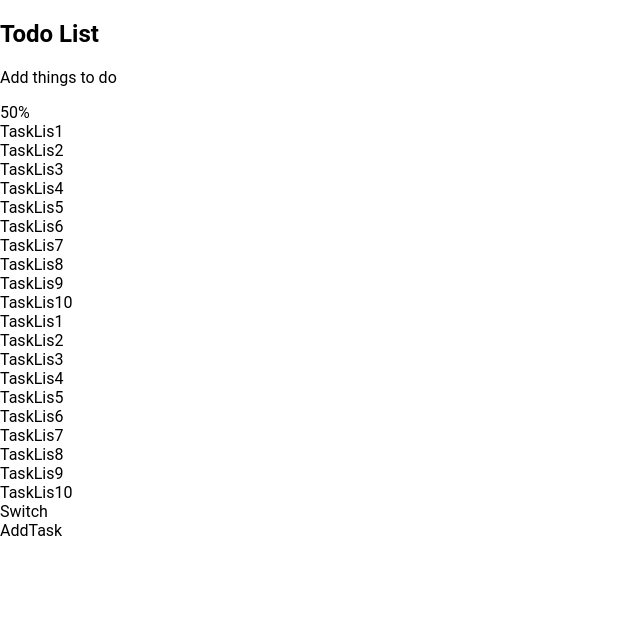
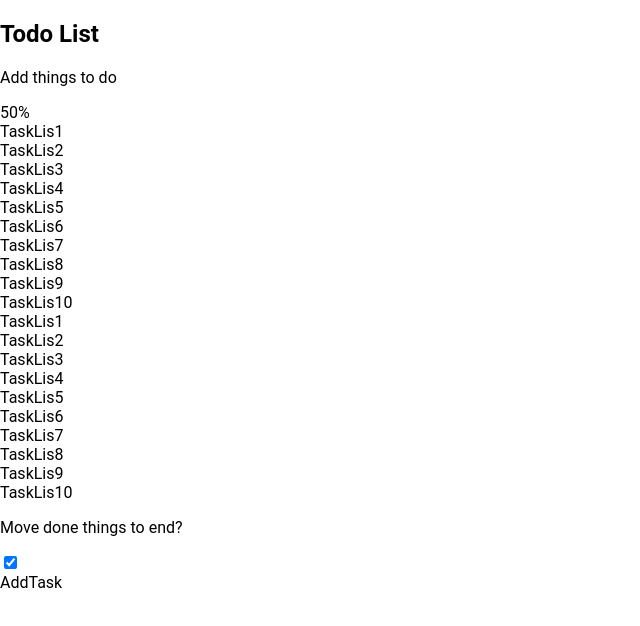
Before and after one commit to benzhub/react-todo-list, a React (Create React App) app: page / in a window 1280 px wide. Shown: the top 626 px of the page, without its empty margins (0-640 px from the left). Built offline with nearby package versions, Linux system fonts and the light colour scheme.

Commit message:
feat: Switch Component

```diff
--- a/package.json
+++ b/package.json
@@ -7,6 +7,7 @@
     "@testing-library/jest-dom": "^5.14.1",
     "@testing-library/react": "^13.0.0",
     "@testing-library/user-event": "^13.2.1",
+    "classnames": "2.5.1",
     "react": "18",
     "react-dom": "18",
     "react-scripts": "5.0.1",
--- a/src/App.js
+++ b/src/App.js
@@ -3,18 +3,24 @@ import TaskList from "./components/TaskList";
 import Progress from "./components/Progress";
 import Switch from "./components/Switch";
 import AddTask from "./components/AddTask";
+import { useState } from "react";
 
 function App() {
+  const [checked, setChecked] = useState(true);
+
+  const handleIsCheckedSwitchToggle = () => {
+    setChecked((prev) => !prev);
+  };
   return (
     <div className="p-4 flex justify-center items-center h-screen">
-      <main className="pt-10 pb-4 border border-gray-200/30 w-[500px] grid grid-cols-1 grid-rows-[1fr_auto] rounded-lg bg-gradient-to-t from-[#f2ebf8] to-[#e5f8f9]">
+      <main className="pt-10 pb-4 border border-gray-200/30 w-[500px] grid grid-cols-1 grid-rows-[1fr_auto] rounded-lg bg-gradient-to-t from-[#efe3f4] to-[#eaf7f8]">
         <div className="flex flex-col">
           <Header title="Todo List" description="Add things to do" />
           <div className="h-[2px] bg-[#c7c5c5] mx-4" />
-          <Progress percentage={50}/>
+          <Progress percentage={50} />
           <TaskList />
           <div className="h-[2px] bg-[#c7c5c5] mx-4" />
-          <Switch />
+          <Switch checked={checked} onChange={handleIsCheckedSwitchToggle} />
         </div>
         <AddTask />
       </main>
--- a/src/components/Switch.js
+++ b/src/components/Switch.js
@@ -1,9 +1,39 @@
-import React from 'react'
+import React from "react";
+import classNames from "classnames";
 
-const Switch = () => {
+const Switch = ({ checked, onChange }) => {
   return (
-    <div className='p-4 h-[100px]'>Switch</div>
-  )
-}
+    <div className="p-4 flex justify-end items-top gap-2 pb-10">
+      <p className="text-gray-600/70">Move done things to end?</p>
+      <label className="inline-flex items-center cursor-pointer">
+        <input
+          type="checkbox"
+          className="sr-only"
+          checked={checked}
+          onChange={onChange}
+        />
+        <div
+          className={classNames(
+            "relative w-11 h-6 rounded-full transition-colors duration-300 ease-in-out",
+            {
+              "bg-gray-300": checked,
+              "bg-gray-100": !checked,
+            }
+          )}
+        >
+          <div
+            className={classNames(
+              "absolute left-0.5 top-0.5 w-5 h-5 rounded-full transition-transform duration-300 ease-in-out",
+              {
+                "translate-x-5 bg-gray-100": checked,
+                "translate-x-0 bg-gray-300": !checked,
+              }
+            )}
+          />
+        </div>
+      </label>
+    </div>
+  );
+};
 
-export default Switch
+export default Switch;
```
Also changed, not shown: 2 other files (tests, documents, lock files or other folders).
